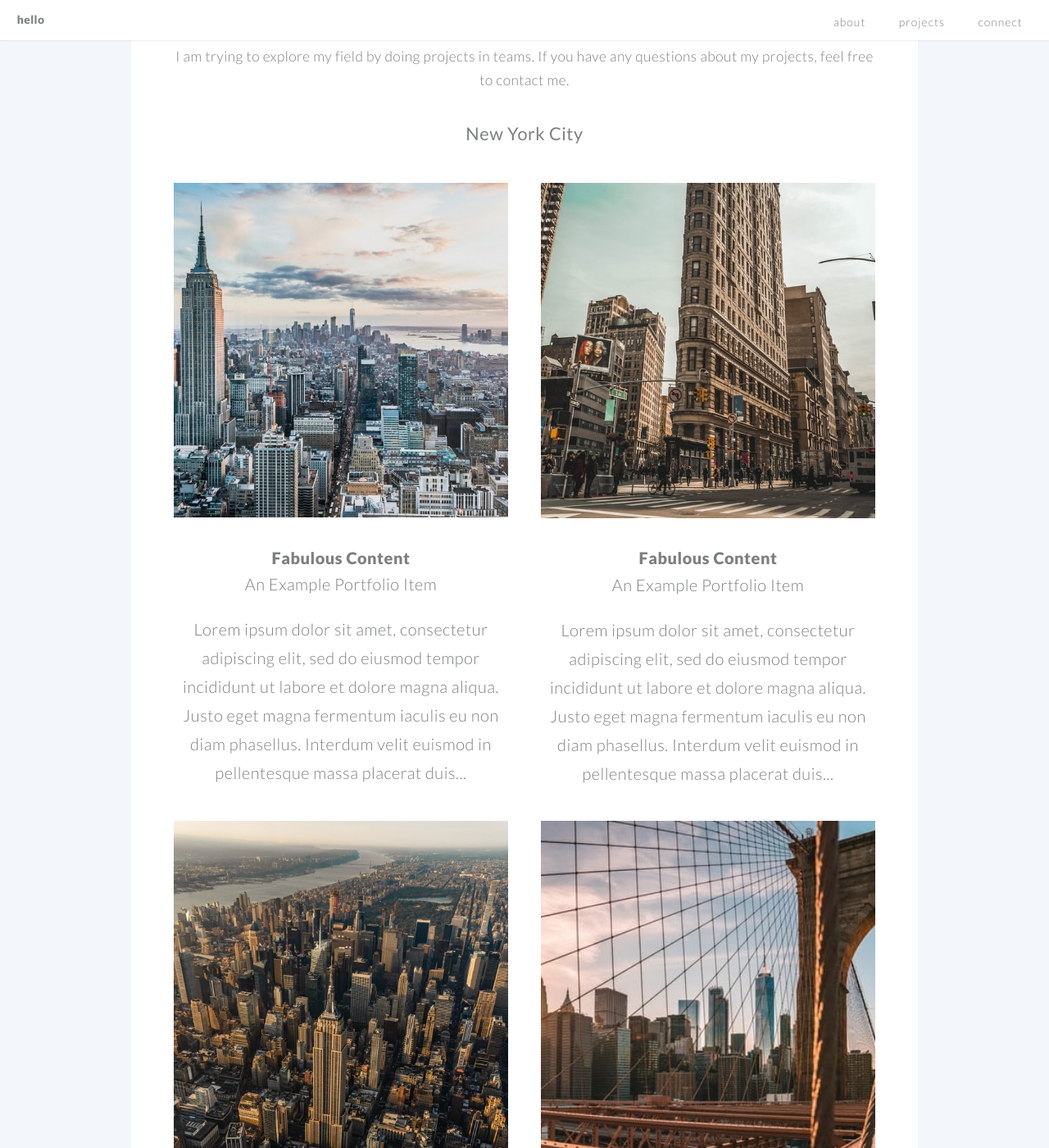
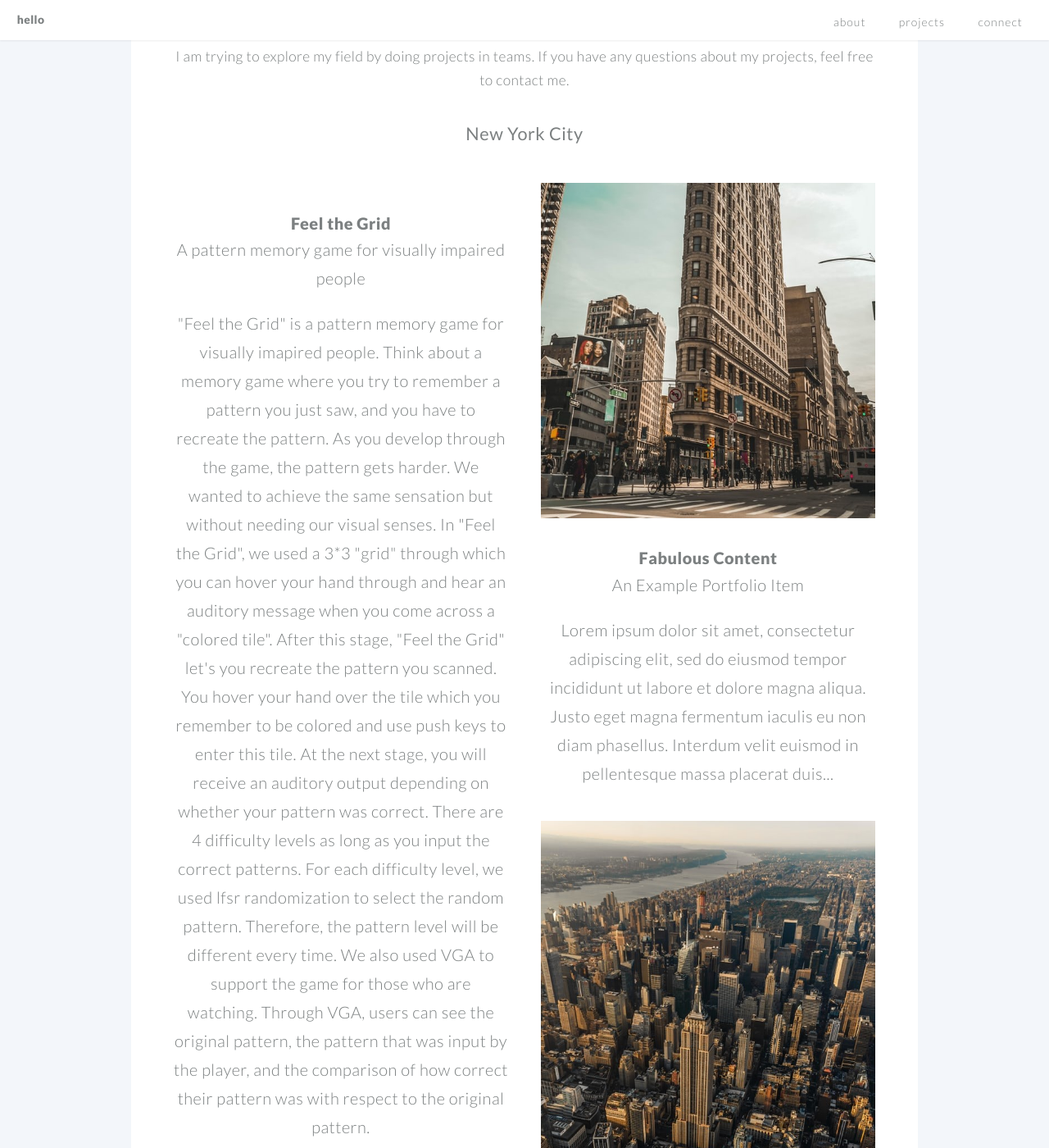
Before and after one commit to defnedilbaz/defnedilbaz.github.io, a Jekyll site: the page built from index.md, in a window 1280 px wide and 1400 px high, scrolled down 2040 px. Shown: the whole window at 82% size. Built offline with Jekyll 4.4.1, drawn with Linux system fonts in a browser that asks for light colours; some of the changed text lies outside the part shown.

Commit message:
Added Feel the Grid text, trying to embed Youtube video.

```diff
--- /dev/null
+++ b/_includes/FeelTheGrid.html
@@ -0,0 +1,13 @@
+<h1><a href="#">Feel the Grid</a></h1>
+<h2>A pattern memory game for visually impaired people<h2>
+<p>"Feel the Grid" is a pattern memory game for visually imapired people. Think about a memory game where you try to remember a pattern you just saw,
+    and you have to recreate the pattern. As you develop through the game, the pattern gets harder. We wanted to achieve the same sensation
+    but without needing our visual senses. In "Feel the Grid", we used a 3*3 "grid" through which you can hover your hand through and hear
+    an auditory message when you come across a "colored tile". After this stage, "Feel the Grid" let's you recreate the pattern you scanned.
+    You hover your hand over the tile which you remember to be colored and use push keys to enter this tile. At the next stage, you will receive an auditory
+    output depending on whether your pattern was correct. There are 4 difficulty levels as long as you input the correct patterns. For each difficulty level,
+    we used lfsr randomization to select the random pattern. Therefore, the pattern level will be different every time. We also used VGA to
+    support the game for those who are watching. Through VGA, users can see the original pattern, the pattern that was input by the player, and the
+    comparison of how correct their pattern was with respect to the original pattern. </p>
+    <iframe width="560" height="315" src="https://www.youtube.com/embed/O5tm9gaLZFA" frameborder="0" allow="accelerometer; autoplay; encrypted-media;
+    gyroscope; picture-in-picture" allowfullscreen></iframe>
--- a/index.md
+++ b/index.md
@@ -48,7 +48,7 @@ cta_button_label: contact # the label on the button
 
 I am a third year Electrical and Computer Engineering student at the University of Toronto with minors in Engineering Business and Robotics.
 
-I am in the computer hardware and control streams. During second year, I built a [pattern memory game](https://www.youtube.com/watch?v=O5tm9gaLZFA) in Verilog with my Digital Systems course partner, [Sarhad Salam](https://github.com/SarhadSalam). For ECE297, Design and Communication course, I developed [SquadMaps](https://www.youtube.com/watch?v=0NwSkulI8CA) - a geographical information system (like Google Maps) in C++ - with [Sarhad Salam](https://github.com/SarhadSalam) and [Zeng Zeng](https://github.com/XiuLuoShen). In third year, I took part in [Bridgestone World Solar Challenge 2019](https://www.worldsolarchallenge.org/) as an electrical-electromechanical team member for [Blue Sky Solar Racing](http://blueskysolar.utoronto.ca/?page_id=3687). I am passionate about [quantum computing](https://www.youtube.com/watch?v=tUWtEOjGNU0) and currently, I am working with Dr. Thi Ha Kyaw on 0-&#960; qubit structure improvements.
+I am in the computer hardware and control streams. During second year, I built a [pattern memory game](https://github.com/defdil/Feel-The-Grid) in Verilog with my Digital Systems course partner, [Sarhad Salam](https://github.com/SarhadSalam). For ECE297, Design and Communication course, I developed [SquadMaps](https://www.youtube.com/watch?v=0NwSkulI8CA) - a geographical information system (like Google Maps) in C++ - with [Sarhad Salam](https://github.com/SarhadSalam) and [Zeng Zeng](https://github.com/XiuLuoShen). In third year, I took part in [Bridgestone World Solar Challenge 2019](https://www.worldsolarchallenge.org/) as an electrical-electromechanical team member for [Blue Sky Solar Racing](http://blueskysolar.utoronto.ca/?page_id=3687). I am passionate about [quantum computing](https://www.youtube.com/watch?v=tUWtEOjGNU0) and currently, I am working with Dr. Thi Ha Kyaw on 0-&#960; qubit structure improvements.
 
 Besides engineering, I am a creative writer since I was 6. I am also passionate about sketching, dancing, and music.
 
```
Also changed, not shown: _data/projects.yml (+2 -12 lines).
